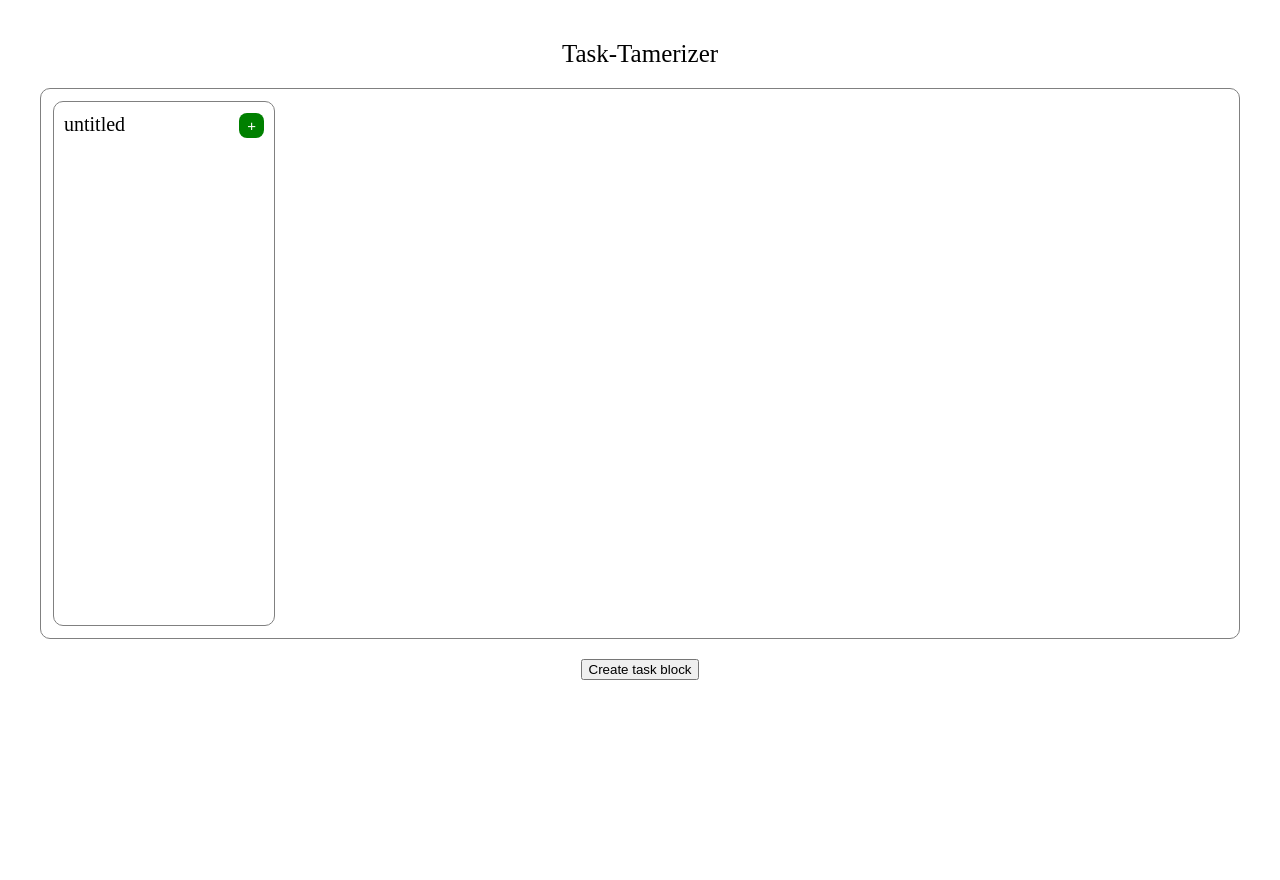
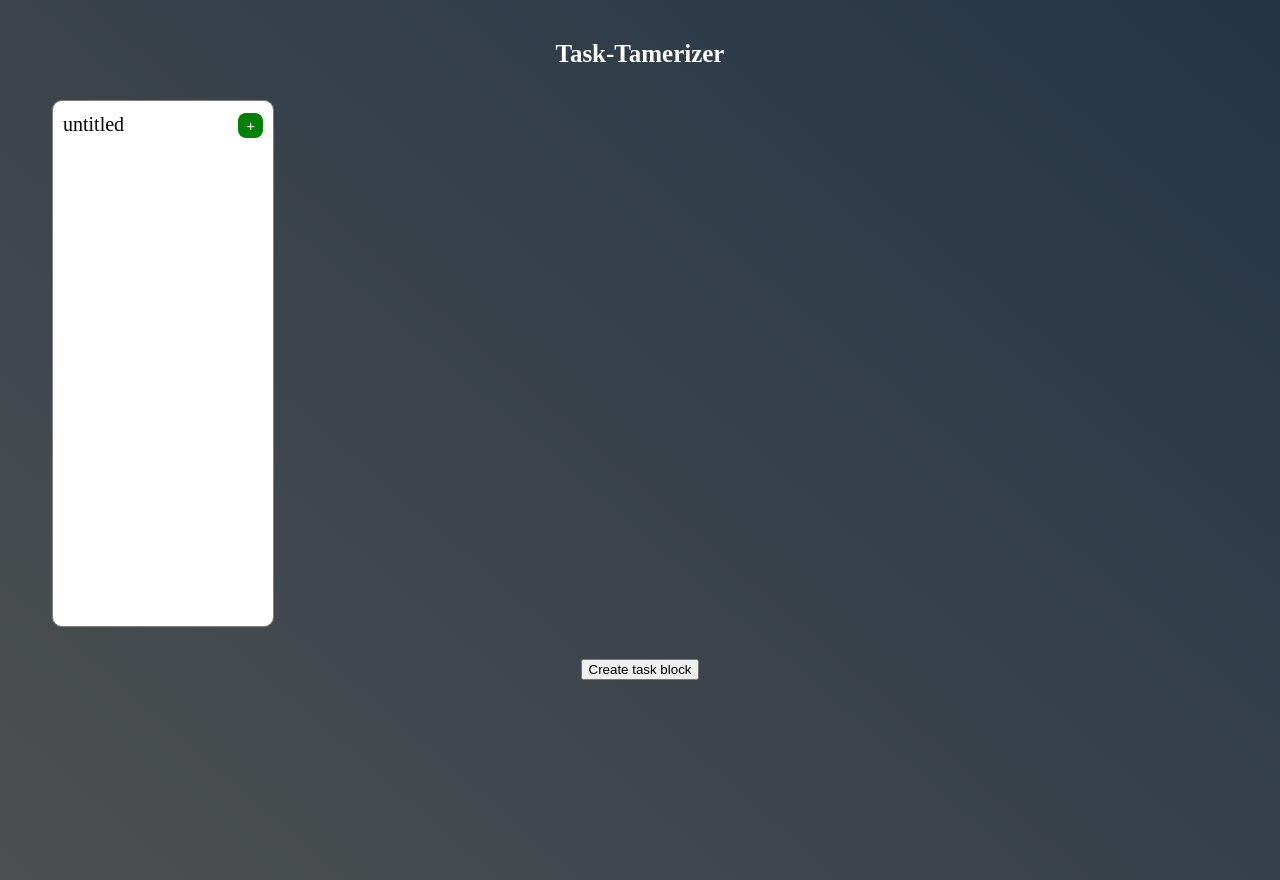
Before and after one commit to nuttaponkhamkul123/react-todo-list, a React (Vite) app in the folder frontend/: page / in a window 1280 px wide. Both pictures are taken after a click on the button "Create task block". Built offline with nearby package versions, Linux system fonts and the light colour scheme.

Commit message:
restyling and fix draggable bug

```diff
--- a/frontend/src/App.css
+++ b/frontend/src/App.css
@@ -1,9 +1,19 @@
+body {
+  background: linear-gradient(41deg, #525351, #203246);
+  background-size: 120% 120%;
+  animation: gradient-animation 2s ease infinite;
+}
+
 #root {
   max-width: 1280px;
   margin: 0 auto;
   padding: 2rem;
   text-align: center;
   height: 100vh;
+
+
+  /* &.gradient-background {
+  } */
 }
 
 .logo {
@@ -21,6 +31,21 @@
   filter: drop-shadow(0 0 2em #61dafbaa);
 }
 
+
+@keyframes gradient-animation {
+  0% {
+    background-position: 0% 50%;
+  }
+
+  50% {
+    background-position: 100% 50%;
+  }
+
+  100% {
+    background-position: 0% 50%;
+  }
+}
+
 .outer {
   display: flex;
   flex-flow: column;
@@ -28,6 +53,8 @@
   max-height: 80%;
   height: 100%;
   overflow-y: auto;
+
+
 }
 
 @keyframes logo-spin {
--- a/frontend/src/App.jsx
+++ b/frontend/src/App.jsx
@@ -19,7 +19,8 @@ function App() {
 
 
   function handleDragStart(event) {
-    console.log('event.active.id' , event.active.id)
+    console.log('event.active.id', event.active.id)
+    console.log('event', event)
     setActiveId(event.active.id);
   }
 
@@ -32,7 +33,7 @@ function App() {
   // onDragEnd={handleDragEnd}
   return (
     <>
-      <div className="outer">
+      <div className="outer ">
         {/* onDragStart={handleDragStart} */}
         <Header />
         <DndContext
@@ -42,15 +43,16 @@ function App() {
         >
           <Content activeId={activeId} />
 
-
           <DragOverlay>
             {/* <Task text={taskData.tasks.find(x => taskData.id + '_' + x.id === activeId)?.text || null} id={activeId} /> */}
-                                {activeId > -1 ?
-                                   (<div>123</div>) : null
-                                }
+            {activeId > -1 ?
+              // (<Task text={taskData.tasks.find(x => taskData.id + '_' + x.id === activeId)?.text || null} id={activeId} />) : null
+              (<div style="background:red;width:50px;height:50px;">HELLO WORLD</div>) : null
+
+            }
 
 
-                            </DragOverlay>
+          </DragOverlay>
         </DndContext>
 
       </div>
--- a/frontend/src/components/Content/Content.jsx
+++ b/frontend/src/components/Content/Content.jsx
@@ -28,7 +28,6 @@ function Content({ activeId }) {
   }
 
   const addTaskBlockHandler = () => {
-    console.log("CREATE TASK BLOCK FROM PARENT")
     const newData = {
       id: mockTaskData.length + 1,
       blockName: 'untitled',
@@ -43,6 +42,7 @@ function Content({ activeId }) {
     <>
       <div className={styles['task-blocks']}>
         {mockTaskData.map((taskBlockData, blockIndex) => (
+
           <TaskBlock key={blockIndex} blockId={blockIndex} taskData={taskBlockData} onAddTask={addTaskHandler} activeId={activeId} />
         )
         )
--- a/frontend/src/components/Content/TaskBlock/TaskBlock.jsx
+++ b/frontend/src/components/Content/TaskBlock/TaskBlock.jsx
@@ -15,7 +15,7 @@ import {
 
 function TaskBlock({ taskData, onAddTask, blockId, activeId }) {
     // const [isDragging, setIsDragging] = useState(false);
-    const {  setNodeRef } = useDroppable({
+    const { setNodeRef } = useDroppable({
         id: blockId,
     });
     const onBlockNameChanges = () => {
@@ -48,9 +48,9 @@ function TaskBlock({ taskData, onAddTask, blockId, activeId }) {
 
 
             <div className='task-block'>
-                <div className="title" contentEditable="true" onInput={onBlockNameChanges}>
+                <div className="title" >
 
-                    {taskData.blockName}
+                    <div contentEditable="true" onInput={onBlockNameChanges}>{taskData.blockName}</div>
                     <CreateTaskBtn onAddTask={addTask} />
 
                 </div>
@@ -60,8 +60,9 @@ function TaskBlock({ taskData, onAddTask, blockId, activeId }) {
                     (
                         <div>
                             <div key={taskData.id + '_' + index}>
-                            {activeId === taskData.id + '_' + index ? null : <Task text={taskData.text} id={taskData.id + '_' + index} />}
-                            {/* <Task text={taskData.text} id={index} /> */}
+                                {/* {activeId === taskData.id + '_' + index ? null : <Task text={taskData.text} id={taskData.id + '_' + index} />} */}
+                                <Task text={taskData.text} id={taskData.id + '_' + index} />
+                                {/* <Task text={taskData.text} id={index} /> */}
                             </div>
                         </div>
                     )
--- a/frontend/src/components/Content/TaskBlock/components/Task/Task.jsx
+++ b/frontend/src/components/Content/TaskBlock/components/Task/Task.jsx
@@ -8,14 +8,23 @@ import { useDraggable } from '@dnd-kit/core';
 
 function Task(props) {
   const [isCardFocusing, setIsCardFocusing] = useState(false);
-  const { attributes, listeners, setNodeRef, transform } = useDraggable({
+  const { attributes, listeners, setNodeRef, transform, isDragging } = useDraggable({
     id: props.id,
     enabled: !isCardFocusing,
 
   });
-  const style = transform ? {
-    transform: `translate3d(${transform.x}px, ${transform.y}px, 0)`,
-  } : undefined;
+  // translate3d(${transform.x}px, ${transform.y}px, 0)
+  const style = {
+    position: isDragging ? 'fixed' : "static", // Your fixed position
+    // top: '50px',       // Example top
+    // left: '50px',      // Example left
+    // Apply the transform provided by dnd-kit
+    transform: transform ? `translate3d(${transform.x}px, ${transform.y}px, 0)` : undefined,
+    zIndex: isDragging ? 999 : 1, // Bring to front when dragging
+    // padding: '20px',
+    width: isDragging ? '200px' : 'unset',
+    cursor: 'grab',
+  };
   // const style = {};
 
   // eslint-disable-next-line no-unused-vars
@@ -38,7 +47,7 @@ function Task(props) {
   }
   return (
     <>
-      <div ref={setNodeRef} style={style} className="task-card">
+      <div ref={setNodeRef} style={style} className={`task-card ${isDragging ? 'dragging' : ''}`}>
 
         <span   {...listeners} {...attributes}>
           <svg fill="#000000" width="20" height="20" viewBox="0 0 36 36" version="1.1" preserveAspectRatio="xMidYMid meet" xmlns="http://www.w3.org/2000/svg" xmlns:xlink="http://www.w3.org/1999/xlink">
--- a/frontend/src/components/Content/TaskBlock/components/Task/style.css
+++ b/frontend/src/components/Content/TaskBlock/components/Task/style.css
@@ -5,6 +5,11 @@
     border-radius: 8px;
     min-height: 1em;
     display: flex;
+
+    &.dragging {
+        background: white;
+    }
+
     /* max-height: 2rem; */
 
 
--- a/frontend/src/components/Content/TaskBlock/style.css
+++ b/frontend/src/components/Content/TaskBlock/style.css
@@ -1,6 +1,7 @@
 .task-block {
     width: 200px;
     border: 1px solid grey;
+    background: white;
     border-radius: 10px;
     padding: 1% 0;
     margin: 1% 0;
@@ -13,14 +14,18 @@
     position: relative;
 
     >.title {
+        display: grid;
+        grid-template-columns: 60% 40%;
         width: 100%;
         font-size: 1.25rem;
         position: sticky;
         top: -2%;
-        background: white;
+        /* background: white; */
         margin-bottom: 1rem;
         display: flex;
         justify-content: space-between;
+        text-overflow: ellipsis;
+        ;
     }
 
     >.tasks {
--- a/frontend/src/components/Content/style.module.css
+++ b/frontend/src/components/Content/style.module.css
@@ -1,5 +1,5 @@
 .task-blocks {
-    border: 1px solid grey;
+    /* border: 1px solid grey; */
     border-radius: 10px;
     display: flex;
     gap: 8px;
--- a/frontend/src/components/Header/style.module.css
+++ b/frontend/src/components/Header/style.module.css
@@ -1,5 +1,7 @@
 .header {
     /* background-color:red; */
-    font-size:25px;
-    font-weight :300;
+    font-size: 25px;
+    font-weight: 600;
+    color: white;
+
 }
```
